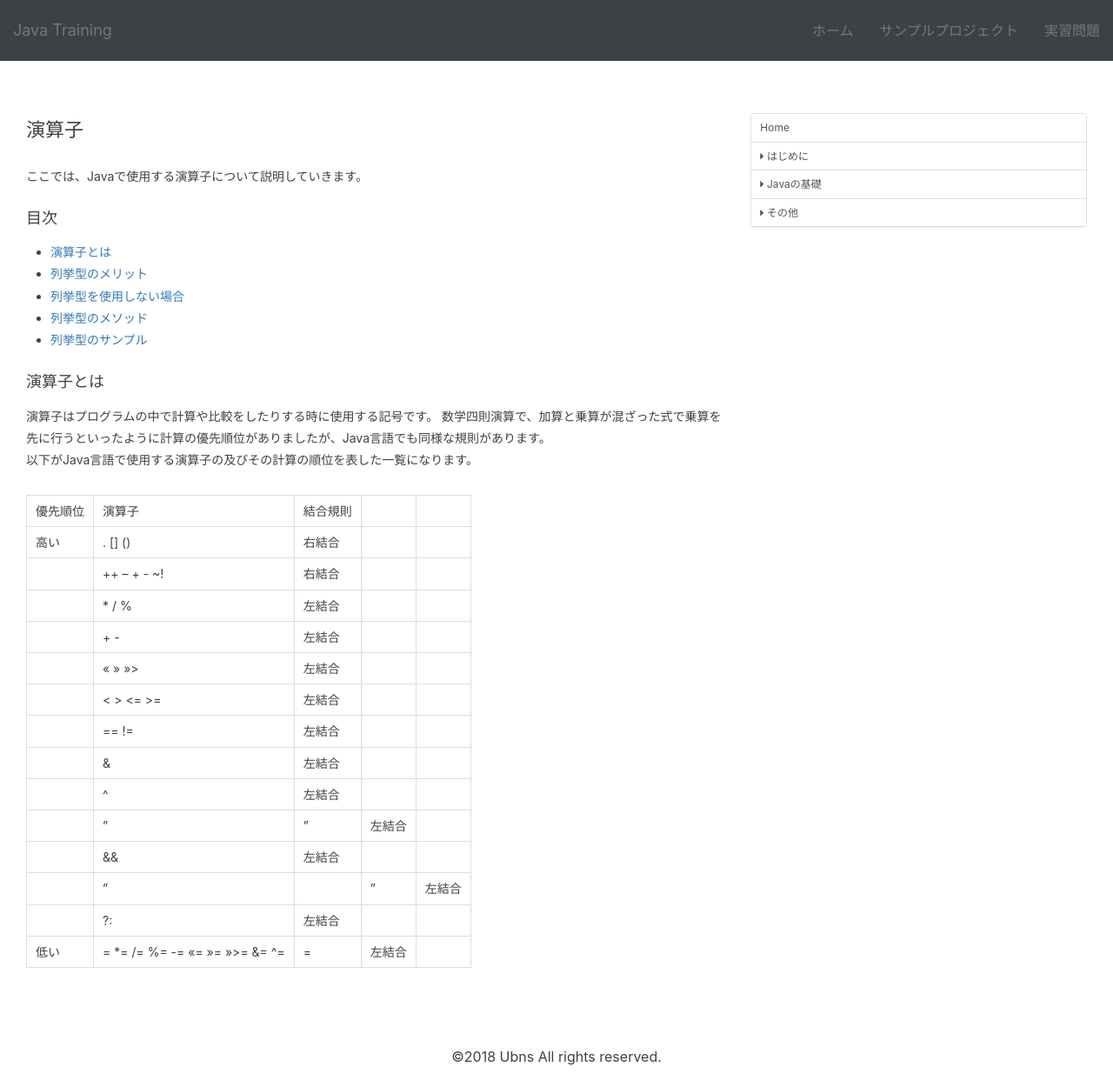
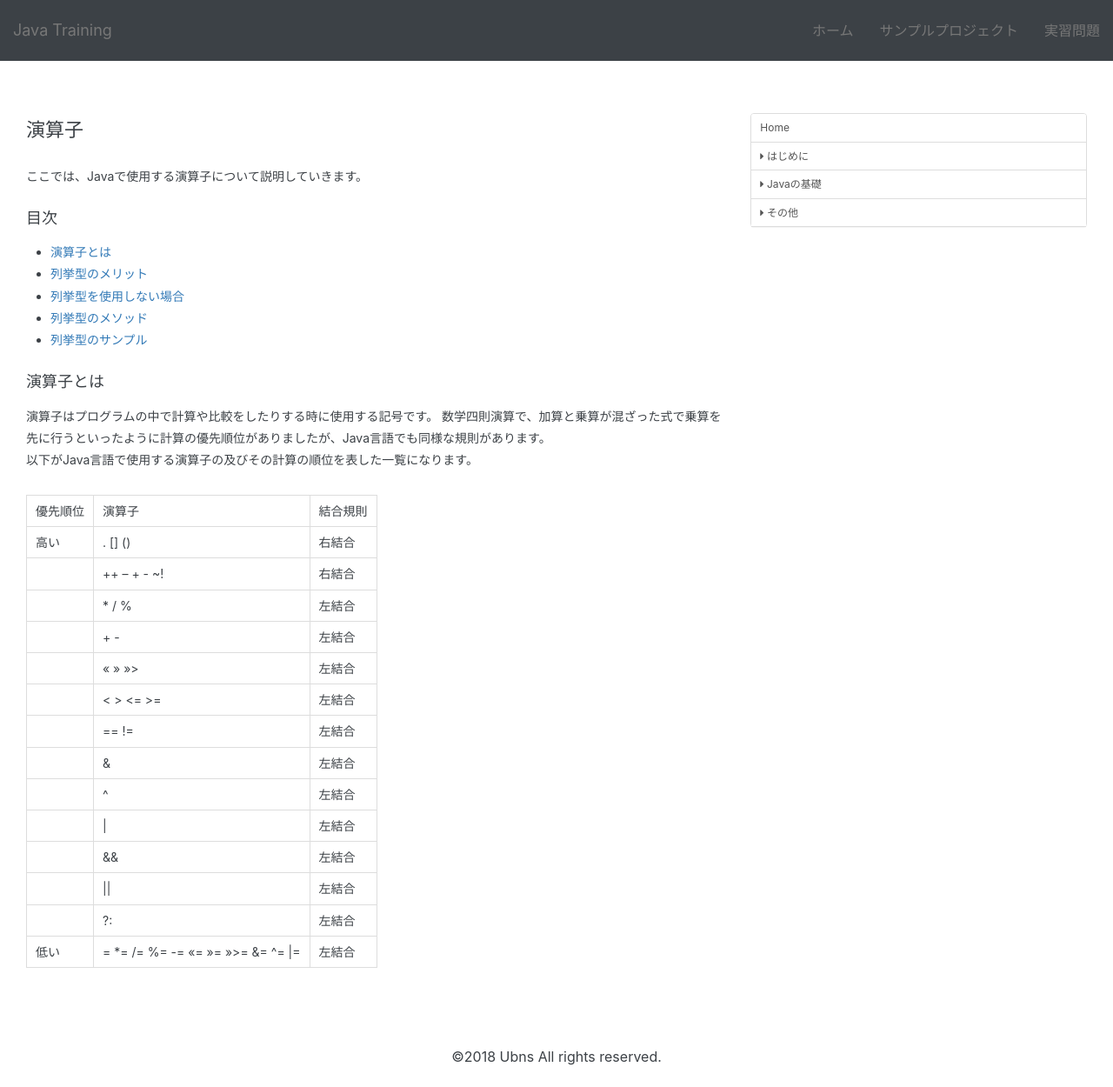
Before and after one commit to modulesjp/JavaTraining, a Jekyll site: the page built from docs/fundamentals/2.0.7.operator.md, in a window 1280 px wide. Shown: the whole page at 87% size. Built offline with Jekyll 4.4.1, drawn with Linux system fonts in a browser that asks for light colours; nearby versions of some CDN libraries; our own code applies the rules of GitHub Pages for plain Markdown files; some of the changed lines change nothing that is shown.

Commit message:
2018.04.03

```diff
--- a/docs/fundamentals/2.0.7.operator.md
+++ b/docs/fundamentals/2.0.7.operator.md
@@ -24,8 +24,8 @@
 ||== !=|左結合|
 ||&|左結合|
 ||^|左結合|
-|| "|" |左結合|
+|| &#124; |左結合|
 ||&&|左結合|
-||"||"|左結合|
+||&#124;&#124;|左結合|
 ||?:|左結合|
-|低い|= *= /= %= -= <<= >>= >>>= &= ^= |=|左結合|
+|低い|= *= /= %= -= <<= >>= >>>= &= ^= &#124;=|左結合|
```
